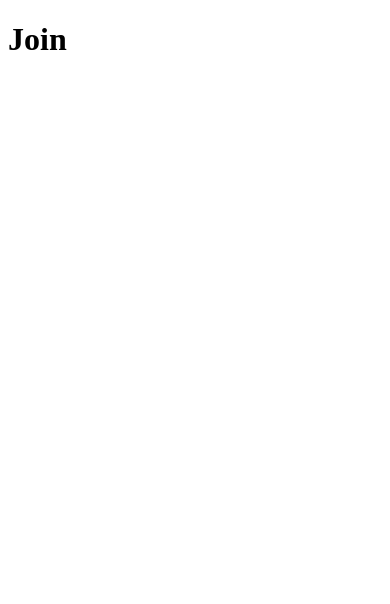
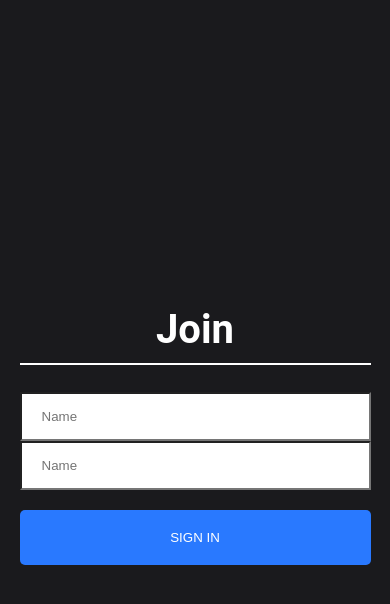
Before and after one commit to pedjaaaaa/finalProject, a React (Create React App) app in the folder client/: page / in a window 390 px wide. Shown: the top 604 px of the page. Built offline with nearby package versions, Linux system fonts and the light colour scheme.

Commit message:
Join Application created

```diff
--- a/client/src/components/Join/Join.css
+++ b/client/src/components/Join/Join.css
@@ -0,0 +1,71 @@
+html, body {
+    font-family: 'Roboto', sans-serif;
+    padding: 0;
+    margin: 0;
+  }
+
+  #root {
+    height: 100vh;
+  }
+
+  * {
+    box-sizing: border-box;
+  }
+
+  .joinOuterContainer {
+    display: flex;
+    justify-content: center;
+    text-align: center;
+    height: 100vh;
+    align-items: center;
+    background-color: #1A1A1D;
+  }
+
+  .joinInnerContainer {
+    width: 20%;
+  }
+
+  .joinInput {
+    border-radius: 0;
+    padding: 15px 20px;
+    width: 100%;
+  }
+
+  .heading {
+    color: white;
+    font-size: 2.5em;
+    padding-bottom: 10px;
+    border-bottom: 2px solid white;
+  }
+
+  .button {
+      color: #fff !important;
+      text-transform: uppercase;
+      text-decoration: none;
+      background: #2979FF;
+      padding: 20px;
+      border-radius: 5px;
+      display: inline-block;
+      border: none;
+      width: 100%;
+  }
+
+  .mt-20 {
+    margin-top: 20px;
+  }
+
+  @media (min-width: 320px) and (max-width: 480px) {
+    .joinOuterContainer {
+      height: 100%;
+    }
+
+    .joinInnerContainer {
+      width: 90%;
+    }
+
+
+  }
+
+  button:focus {
+    outline: 0;
+  }
--- a/client/src/components/Join/Join.js
+++ b/client/src/components/Join/Join.js
@@ -1,7 +1,27 @@
-import React from 'react';
+//{useState} => This is a hooks for using state inside of the function for based components
+import React, { useState } from 'react';
+
+import { Link } from 'react-router-dom';//this link is used to link to our /chat path
+
+import './Join.css';
+
+//declare hooks inside of the function based components
+//name, setter function to pass name state
+//room, setter function to pass room state
 const Join = () => {
+    const [name, setName] = useState('');
+    const [room, setRoom] = useState('');
     return (
-        <h1>Join</h1>
+       <div className="joinOuterContainer">
+           <div className="joinInnerContainer">
+               <h1 className="heading">Join</h1>
+               <div><input placeholder="Name" className="joinInput" type="text" onChange={(event) => setName(event.target.value)} /></div>
+               <div><input placeholder="Name" className="joinInput nt-20" type="text" onChange={(event) => setRoom(event.target.value)} /></div>
+               <Link onClick={event => (!name || !room) ? event.preventDefault() : null} to ={`/chat?name=${name} & room=${room}`}>
+                    <button className="button mt-20" type="submit">Sign In</button>
+               </Link>
+           </div>
+       </div>
     )
 }
 export default Join;
```
Also changed, not shown: client/src/components/Chat/Chat.css (+34 -0 lines).
